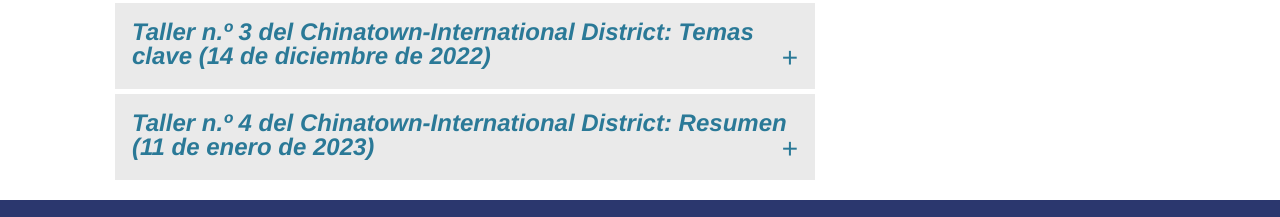
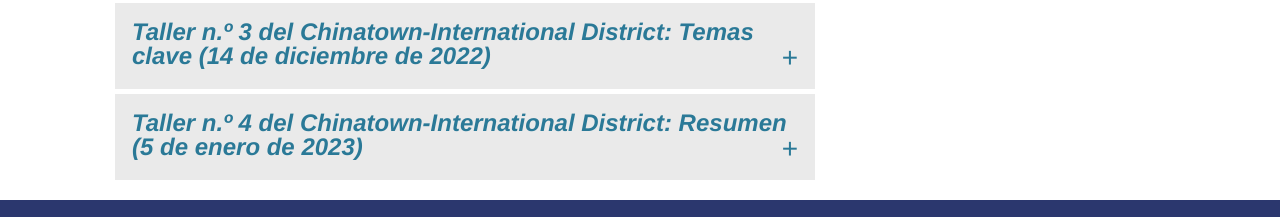
Before and after one commit to ihateerrors/ballard-link-extension-spanish, a plain HTML site: page chinatown-international-district.html in a window 1280 px wide. Shown: the part 6179-6396 px from the top of the page. Drawn offline with nearby package versions, Linux system fonts and the light colour scheme; grey boxes are pictures that could not be loaded.

Commit message:
edit date

```diff
--- a/chinatown-international-district.html
+++ b/chinatown-international-district.html
@@ -347,7 +347,7 @@
                         <p style="margin: 0in; font-family: Calibri; font-size: 11.0pt;"><a href="https://env.blob.core.windows.net/env-public/AE0036-17_CID_Workshop3_BriefingBook-Viet-comp.pdf" target="_blank" onclick="ga('send', 'event', 'PDF', 'https://env.blob.core.windows.net/env-public/AE0036-17_CID_Workshop3_BriefingBook-Viet-comp.pdf');">Tài liệu họp</a></p>
                         </li>
                         </ul>
-                        </div>                    </div>                               <!-- Sub-accordion END --> <!-- Sub-accordion --> <button class="accordion sub-accordion my-0 mt-2" aria-expanded="false" aria-controls="accordion"> Taller n.&ordm; 4 del Chinatown-International District: Resumen (11 de enero de 2023) </button>                         <div class="panel">
+                        </div>                    </div>                               <!-- Sub-accordion END --> <!-- Sub-accordion --> <button class="accordion sub-accordion my-0 mt-2" aria-expanded="false" aria-controls="accordion"> Taller n.&ordm; 4 del Chinatown-International District: Resumen (5 de enero de 2023) </button>                         <div class="panel">
                           <div>
                             <p>Basándonos en los talleres pasados y reuniendo los comentarios de la comunidad que recibimos, comenzamos a recopilar sus comentarios para la Junta de Sound Transit.</p>
                             <ul>
```
